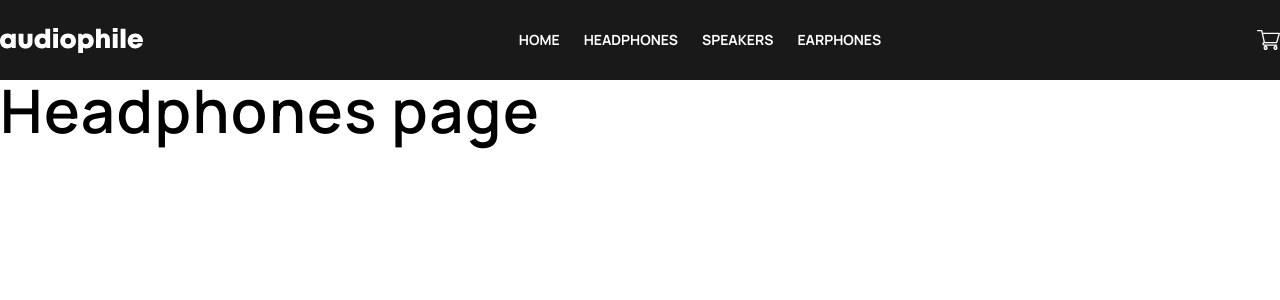
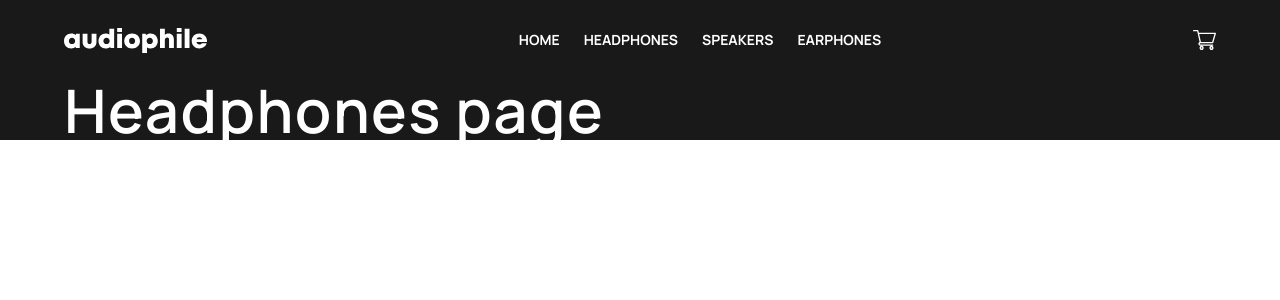
Before and after one commit to elghanbibadr/autophileEcommerce, a React (Vite) app: page /headphones in a window 1280 px wide. Shown: the top 300 px of the page. Built offline with nearby package versions, Linux system fonts and the light colour scheme.

Commit message:
define all routes

```diff
--- a/src/App.jsx
+++ b/src/App.jsx
@@ -1,22 +1,12 @@
 import React,{useState} from 'react'
 import { Home } from './pages/home/Home'
 import { Route,Routes } from 'react-router-dom'
-import RootLayout from './RootLayout'
 import Headphones from './pages/headphones/Headphones'
 import Nav from './pages/home/Nav'
+import Earphones from './pages/earphone/earphones'
+import Speakers from './pages/speakers/speakers'
 import ProductsIntroGridContainer from './componenet/UI/ProductsIntroGridContainer'
-import { createBrowserRouter,RouterProvider } from 'react-router-dom'
 
-// const router=createBrowserRouter([
-//   {
-//     path:'/',
-//     element:<RootLayout/>,
-//     children:[
-//        {path: '/home' ,element:<Home/>},
-//       {path: '/headphones' ,element:<Headphones/>}
-//     ],
-//   }
-// ])
 
 const App = () => {
   const [ProductsIntroGridContainerOpen,setProductIntroGridContainerOpen] = useState(false)
@@ -24,13 +14,15 @@ const App = () => {
   return (
 
   <>
-       <Nav ProductsIntroGridContainerOpen={ProductsIntroGridContainerOpen} setProductIntroGridContainerOpen={setProductIntroGridContainerOpen} />
-        {ProductsIntroGridContainerOpen &&  <ProductsIntroGridContainer />}
+       <div className='bg-paleBlack'>
+         <Nav ProductsIntroGridContainerOpen={ProductsIntroGridContainerOpen} setProductIntroGridContainerOpen={setProductIntroGridContainerOpen} />
+          {ProductsIntroGridContainerOpen &&  <ProductsIntroGridContainer />}
+       </div>
     <Routes>
     <Route path="/" element={<Home />} />
     <Route path="/headphones" element={<Headphones />} />
-    {/* <Route path="/services" element={<Services />} />
-    <Route path="/contact" element={<Contact />} /> */}
+     <Route path="/speakers" element={<Speakers />} />
+    <Route path="/earphones" element={<Earphones />} />
   </Routes>
   </>
   )
--- a/src/componenet/UI/LinksList.jsx
+++ b/src/componenet/UI/LinksList.jsx
@@ -9,8 +9,12 @@ const LinksList = (props) => {
     <Link to="/headphones">
         <li className='hover:text-orange transition-colors mx-6 duration-500'>HEADPHONES</li>
     </Link>
-    <li className='hover:text-orange transition-colors duration-500'>SPEAKERS</li>
-    <li className='ml-6 hover:text-orange transition-colors duration-500'>EARPHONES</li>
+    <Link to="speakers">
+      <li className='hover:text-orange transition-colors duration-500'>SPEAKERS</li>
+    </Link>
+    <Link className='earphones'>
+      <li className='ml-6 hover:text-orange transition-colors duration-500'>EARPHONES</li>
+    </Link>
 </ul>
   )
 }
--- a/src/componenet/UI/ProductsIntroGridContainer.jsx
+++ b/src/componenet/UI/ProductsIntroGridContainer.jsx
@@ -24,7 +24,7 @@ const ProductsIntroGridContainer = () => {
     },
 ]
   return (
-    <ul className='flex items-center   bg-white  mt-6  h-[250px]  gap-x-4 lg:gap-x-10' >
+    <ul className='flex items-center lg:hidden px-6 bg-white  mt-6  h-[250px]  gap-x-4 lg:gap-x-10' >
     {data.map(({id,name,img})=>{
      return <ProductIntroCard key={id} name={name} img={img} />
     })}
--- /dev/null
+++ b/src/pages/earphone/Earphones.jsx
@@ -0,0 +1,9 @@
+import React from 'react'
+
+const earphones = () => {
+  return (
+    <h1>earphones</h1>
+  )
+}
+
+export default earphones
--- a/src/pages/headphones/Headphones.jsx
+++ b/src/pages/headphones/Headphones.jsx
@@ -1,8 +1,11 @@
 import React from 'react'
-
+import Container from '../../componenet/UI/Container'
 const Headphones = () => {
   return (
-    <h1 className='text-black'>Headphones page</h1>
+    <Container className='bg-paleBlack'>
+    {/* <Hero /> */}
+      <h1>Headphones page</h1>
+</Container>
   )
 }
 
--- a/src/pages/home/Home.jsx
+++ b/src/pages/home/Home.jsx
@@ -1,12 +1,9 @@
-import Nav from './Nav'
-import { useState } from 'react'
-import ProductsIntroGridContainer from '../../componenet/UI/ProductsIntroGridContainer'
+
 import Hero from './Hero'
 import Main from './Main'
 import Container from '../../componenet/UI/Container'
 import Footer from '../../componenet/UI/Footer'
 export const Home = () => {
-   const [ProductsIntroGridContainerOpen,setProductIntroGridContainerOpen] = useState(false)
 
    return (
       <>
--- a/src/pages/home/Nav.jsx
+++ b/src/pages/home/Nav.jsx
@@ -21,7 +21,7 @@ const Nav = (props) => {
    props.setProductIntroGridContainerOpen(false)
   }
   return (
-      <nav className='flex-row-between w-full bg-paleBlack relative  h-20 py-2  '>
+      <nav className='flex-row-between px-6  max-w-[1440px] lg:mx-auto lg:px-16 relative  h-20 py-2  '>
       <div className='flex-row'>
          { !props.ProductsIntroGridContainerOpen &&  <img onClick={handleMenuHamburgerClicked} className='mr-8 lg:hidden' src={hamburgerLogo} alt='hamburger logo icon' /> }
         { props.ProductsIntroGridContainerOpen &&  <img onClick={handleCloseIconClicked} className='mr-8 lg:hidden' src={closeLogo} alt='close logo icon' />  }
--- /dev/null
+++ b/src/pages/speakers/Speakers.jsx
@@ -0,0 +1,9 @@
+import React from 'react'
+
+const speakers = () => {
+  return (
+    <h1>speakers</h1>
+  )
+}
+
+export default speakers
```
